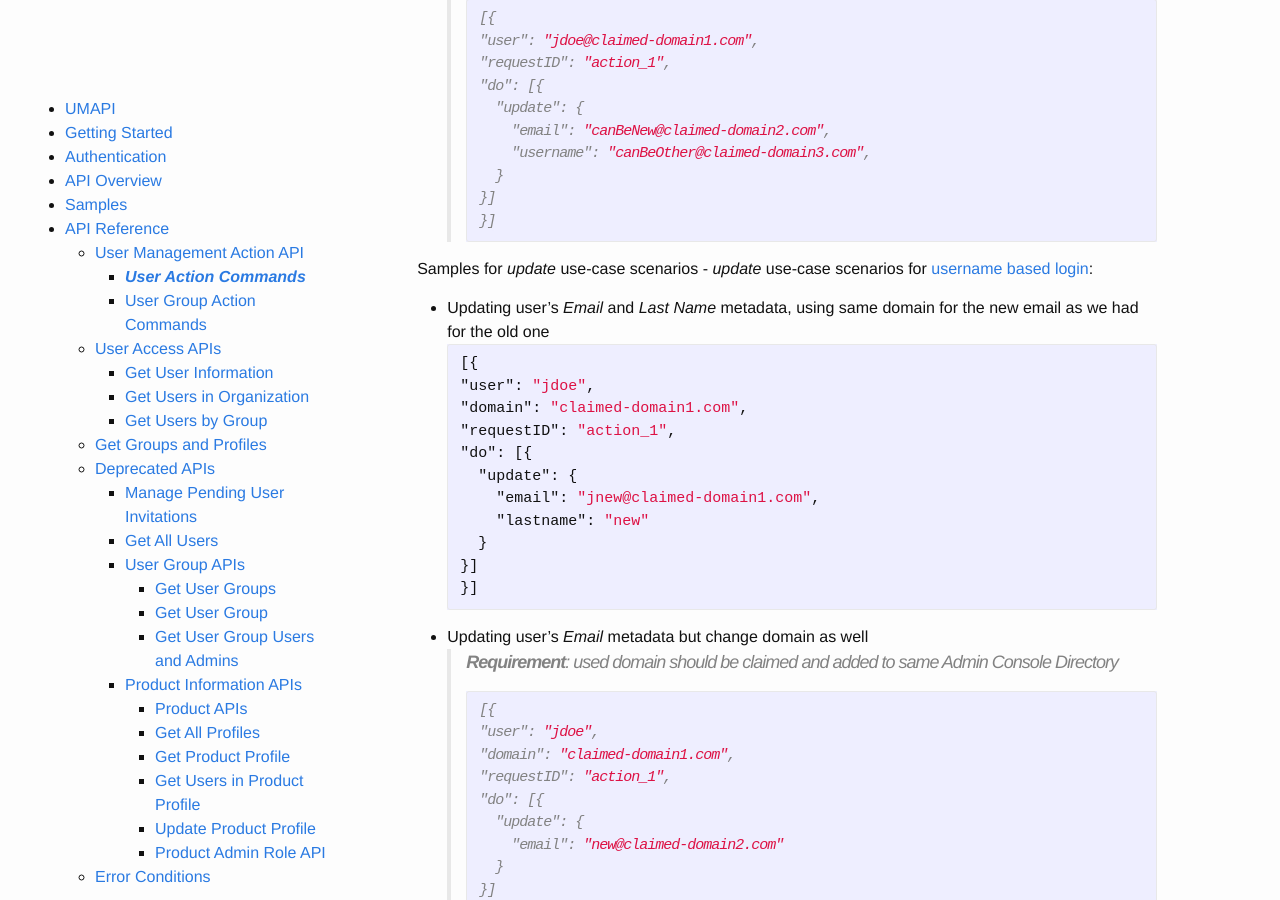
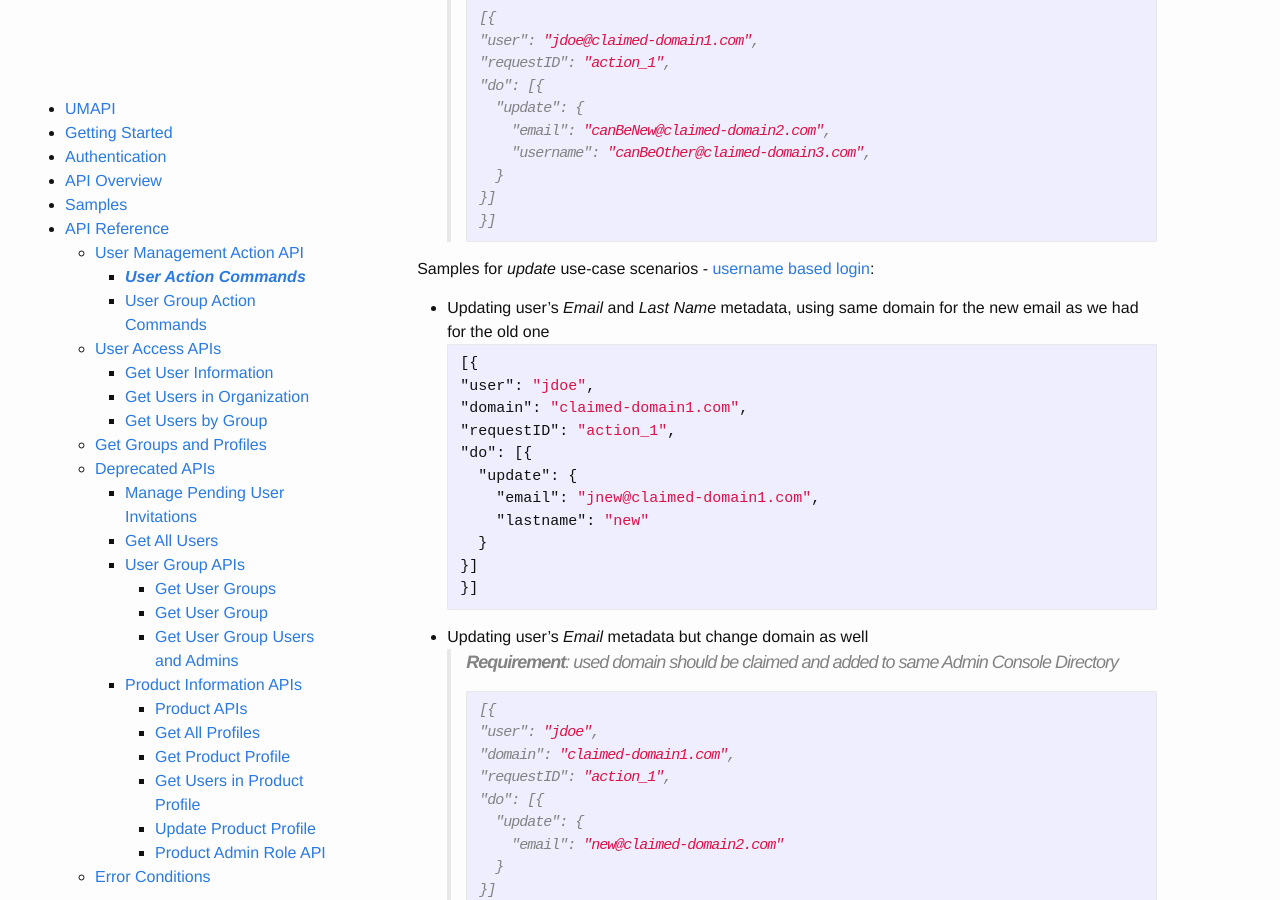
Before and after one commit to adobe-apiplatform/umapi-documentation, a Jekyll site: the page built from docs/en/api/ActionsCmds.md, in a window 1280 px wide and 900 px high, scrolled down 6703 px. Built offline with Jekyll 4.4.1, drawn with Linux system fonts in a browser that asks for light colours.

Commit message:
Update ActionsCmds.md

````diff
--- a/docs/en/api/ActionsCmds.md
+++ b/docs/en/api/ActionsCmds.md
@@ -277,7 +277,7 @@ Samples for _update_ use-case scenarios - [email based login](ActionsCmds.md#ema
 ```
 
 
-Samples for _update_ use-case scenarios - _update_ use-case scenarios for [username based login](ActionsCmds.md#emailVsUsername):
+Samples for _update_ use-case scenarios - [username based login](ActionsCmds.md#emailVsUsername):
 
 * Updating user's _Email_ and _Last Name_ metadata, using same domain for the new email as we had for the old one
 ```json
````
